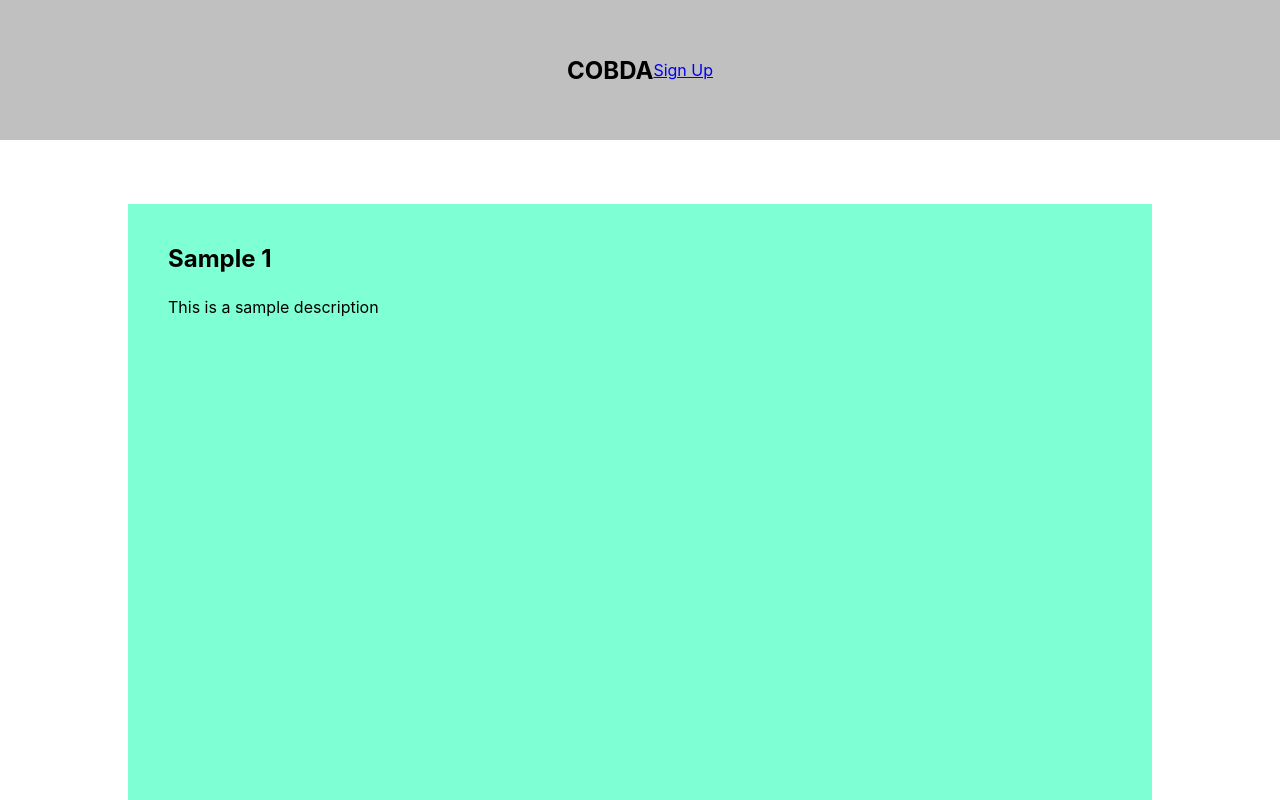
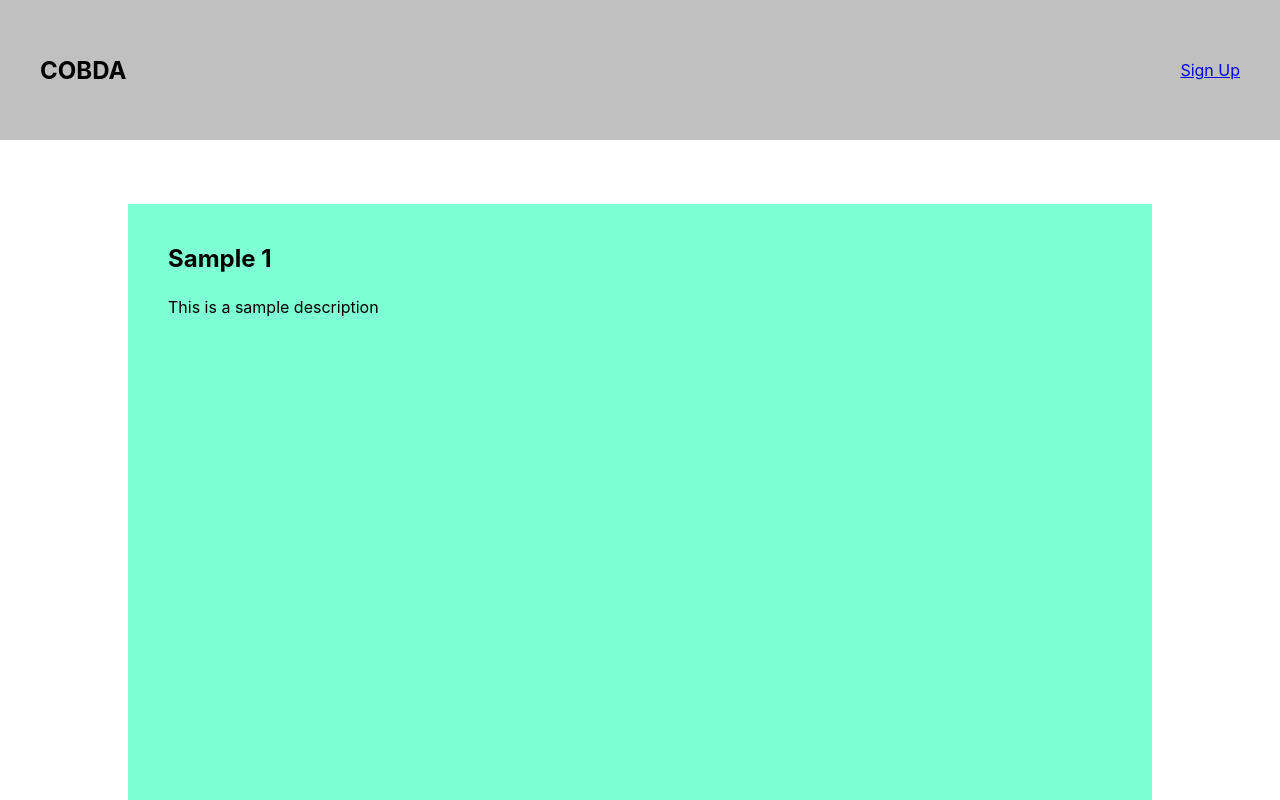
Before and after one commit to Cobda/cobda-web, a Next.js app: page / in a window 1280 px wide. Shown: the top 800 px of the page. Built offline with nearby package versions, Linux system fonts and the light colour scheme.

Commit message:
[ch65] Refine navbar

```diff
--- a/src/styles/components/_navbar.scss
+++ b/src/styles/components/_navbar.scss
@@ -1,7 +1,9 @@
 @import '../abstracts/_abstracts-dir';
 
 .navbar {
-  @include flex-center();
+  display: flex;
+  justify-content: space-between;
+  align-items: center;
 
   height: 100%;
   padding: 0 rem(16px);
```
